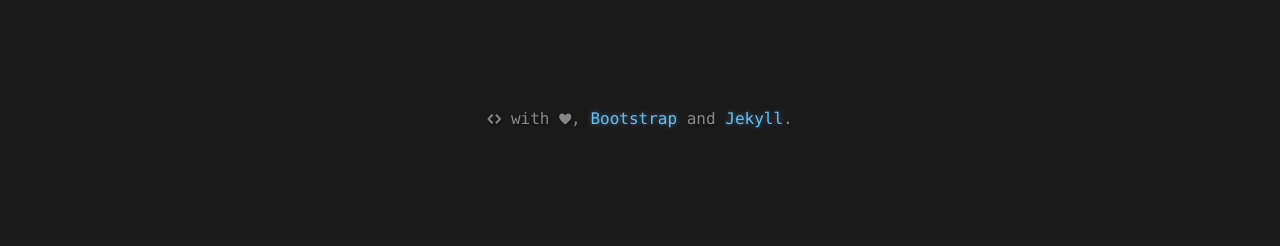
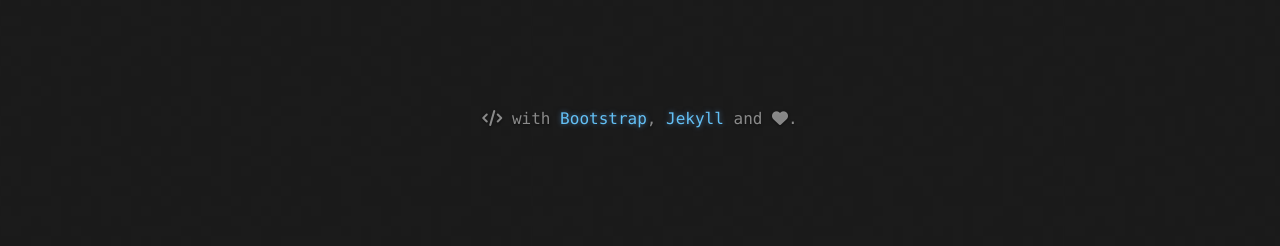
Before and after one commit to varunagrawal/varunagrawal.github.io, a Jekyll site: the page built from index.html, in a window 1280 px wide. Shown: the part 737-983 px from the top of the page. Built offline with Jekyll 4.4.1, drawn with Linux system fonts in a browser that asks for light colours; nearby versions of some CDN libraries; comment, search, counter and statistics services are not loaded.

Commit message:
Updated fontawesome icons and better footer

```diff
--- a/_includes/head.html
+++ b/_includes/head.html
@@ -33,7 +33,7 @@
     <!--link rel="stylesheet" type="text/css" href="css/main.css" media="screen" /-->
 
     <!-- Font Awesome icons -->
-    <link rel="stylesheet" href="https://maxcdn.bootstrapcdn.com/font-awesome/4.3.0/css/font-awesome.min.css">
+    <script src="https://use.fontawesome.com/c944ed3388.js"></script>
 
     <link rel="stylesheet" href="/octicons/octicons.css">
 
--- a/index.html
+++ b/index.html
@@ -74,9 +74,8 @@ title: Varun Agrawal Online
 
     <div class="mastfoot">
         <div class="inner">
-            <span class="octicon octicon-code"></span> with
-            <span class="octicon octicon-heart"></span>, <a href="http://getbootstrap.com">Bootstrap</a> and <a
-                href="http://jekyllrb.com/">Jekyll</a>.
+            <i class="fa fa-code" aria-hidden="true"></i> with <a href="http://getbootstrap.com">Bootstrap</a>, <a
+                href="http://jekyllrb.com/">Jekyll</a> and <i class="fa fa-heart" aria-hidden="true"></i>.
         </div>
     </div>
 
```
